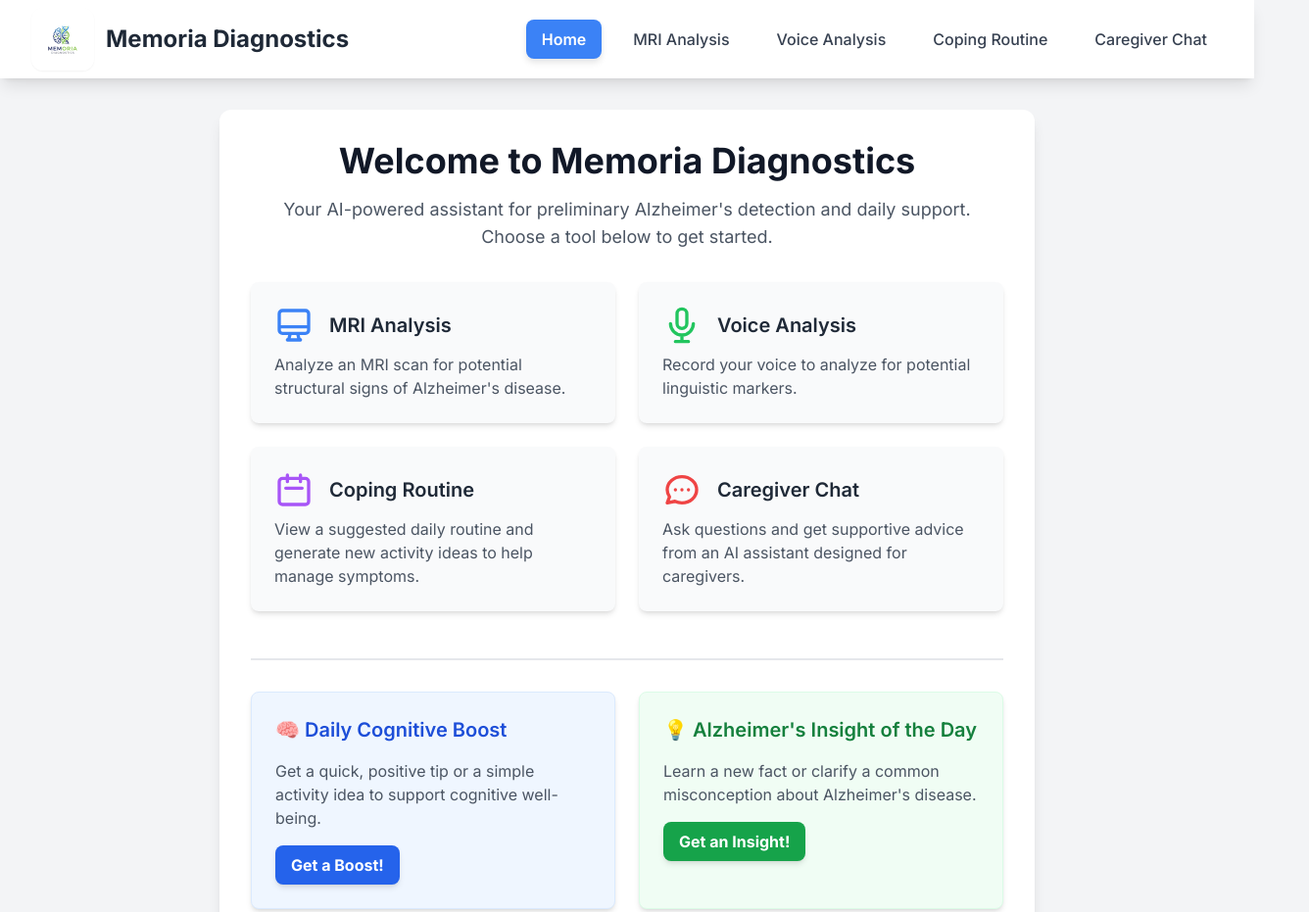
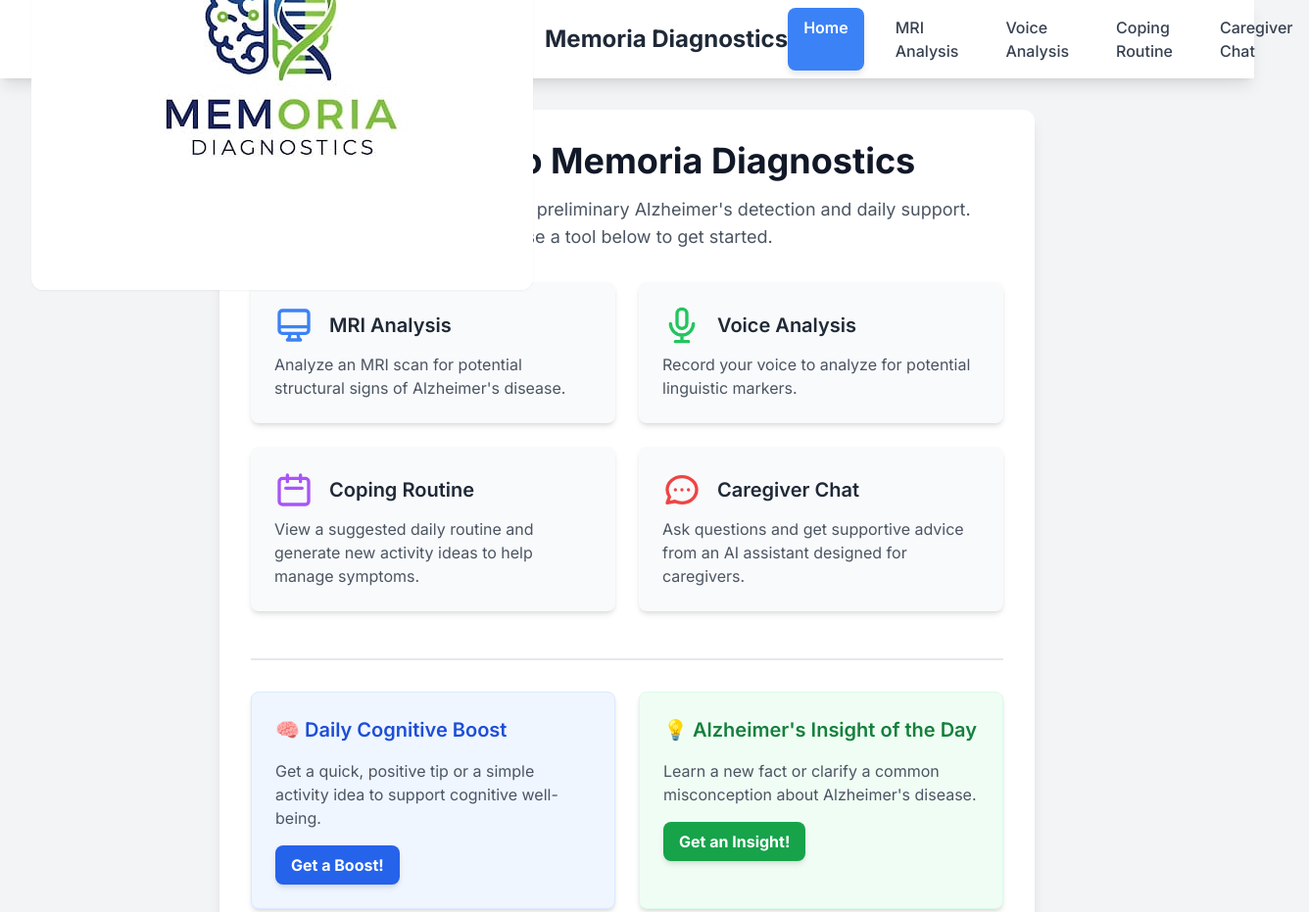
Before and after one commit to paradoxprog/Memoria-Diagnostics, a plain HTML site: page main.html in a window 1280 px wide. Shown: the top 931 px of the page at 98% size, 1336 px wide, since content can reach past the window. Drawn offline with nearby package versions, Linux system fonts and the light colour scheme.

Commit message:
Update main.html

```diff
--- a/main.html
+++ b/main.html
@@ -78,7 +78,7 @@
             <div class="flex items-center justify-between h-20">
                 <div class="flex-shrink-0">
                     <a href="#home" class="text-2xl font-bold text-gray-800 flex items-center">
-                       <img src="logo.jpeg" alt="Memoria Diagnostics Logo" class="w-16 h-16 mr-3 rounded-xl shadow-sm">
+                       <img src="logo.jpeg" alt="Memoria Diagnostics Logo" class="w-18 h-18 mr-3 rounded-xl shadow-sm">
                         Memoria Diagnostics
                     </a>
                 </div>
```
